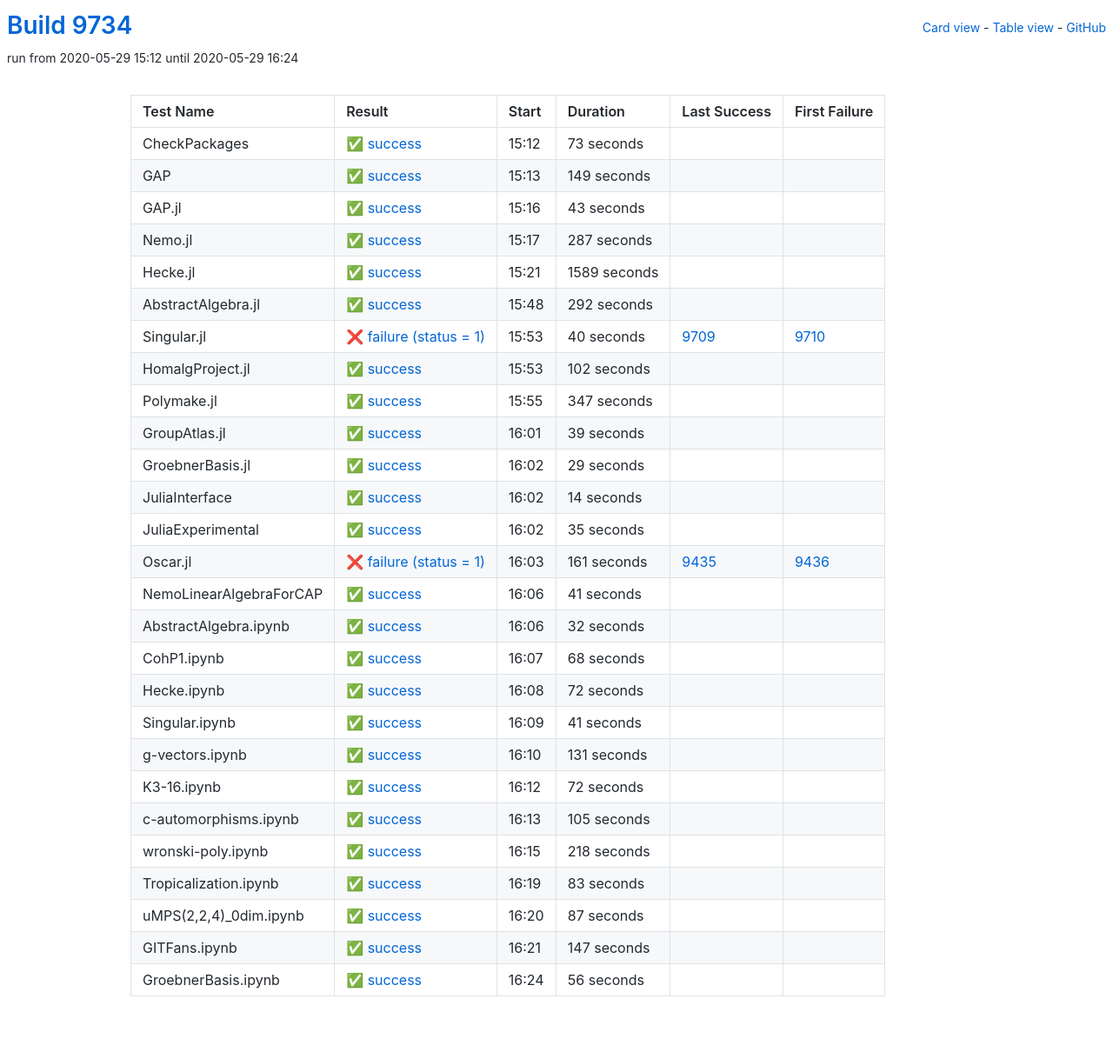
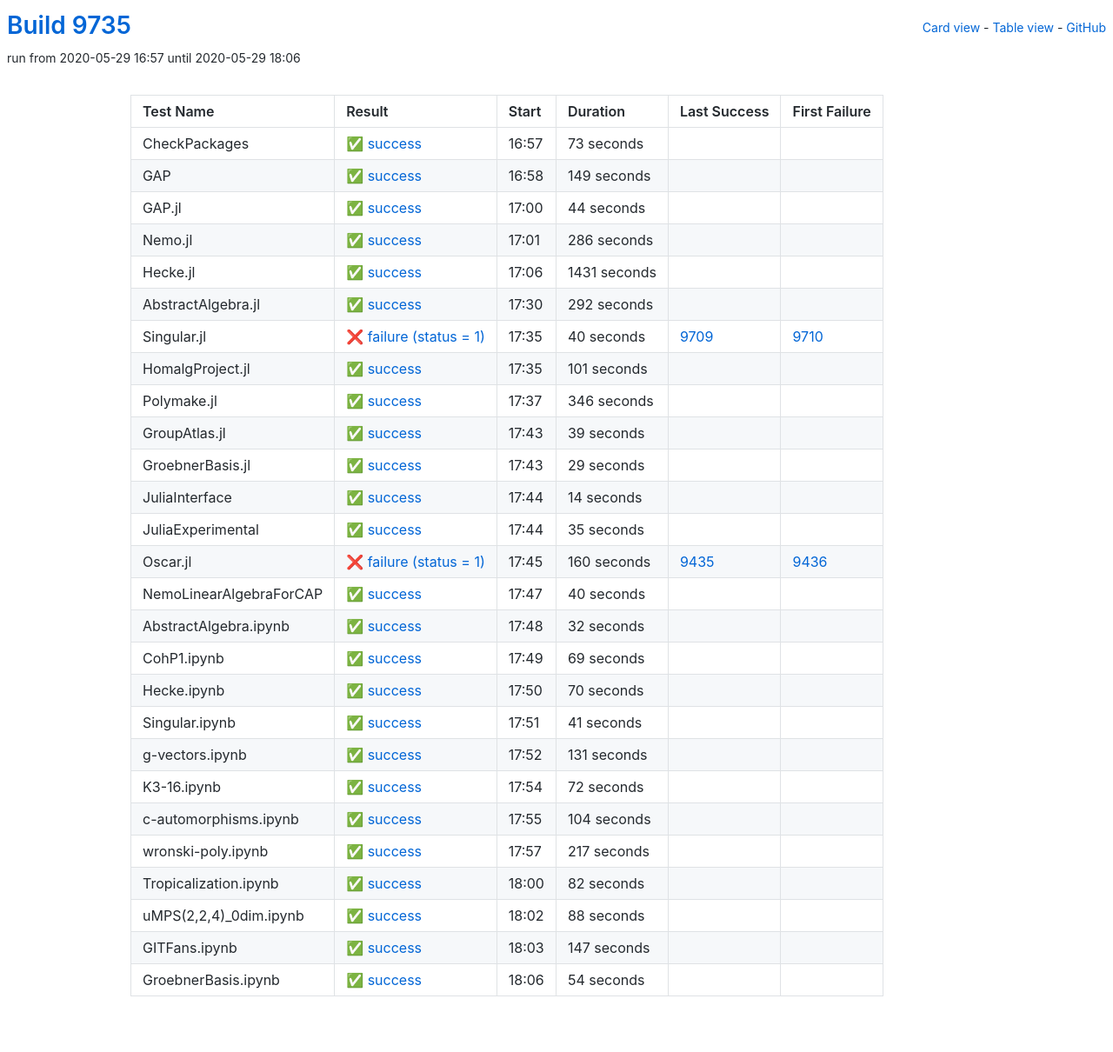
Before and after one commit to oscar-system/oscar-ci-status, a Jekyll site: the page built from table.html, in a window 1280 px wide. Shown: the whole page at 87% size. Built offline with Jekyll 4.4.1, drawn with Linux system fonts in a browser that asks for light colours.

Commit message:
Build 9735

```diff
--- a/_data/ci.yml
+++ b/_data/ci.yml
@@ -1,5 +1,5 @@
-build: 9734
-build_url: https://oscarci.mathematik.uni-kl.de/job/oscar/9734/
+build: 9735
+build_url: https://oscarci.mathematik.uni-kl.de/job/oscar/9735/
 job: oscar
 tests:
 - duration: 73
@@ -9,9 +9,9 @@
   id: checkpackages
   last_success: false
   last_success_url: null
-  log: https://oscarci.mathematik.uni-kl.de/job/oscar/9734/artifact/logs/build-9734/CheckPackages.log
+  log: https://oscarci.mathematik.uni-kl.de/job/oscar/9735/artifact/logs/build-9735/CheckPackages.log
   name: CheckPackages
-  start: 2020-05-29 15:12
+  start: 2020-05-29 16:57
   status: success
   success: true
 - duration: 149
@@ -21,45 +21,45 @@
   id: gap
   last_success: false
   last_success_url: null
-  log: https://oscarci.mathematik.uni-kl.de/job/oscar/9734/artifact/logs/build-9734/GAP.log
+  log: https://oscarci.mathematik.uni-kl.de/job/oscar/9735/artifact/logs/build-9735/GAP.log
   name: GAP
-  start: 2020-05-29 15:13
+  start: 2020-05-29 16:58
   status: success
   success: true
-- duration: 43
+- duration: 44
   exitcode: 0
   first_failure: false
   first_failure_url: null
   id: gap-jl
   last_success: false
   last_success_url: null
-  log: https://oscarci.mathematik.uni-kl.de/job/oscar/9734/artifact/logs/build-9734/GAP.jl.log
+  log: https://oscarci.mathematik.uni-kl.de/job/oscar/9735/artifact/logs/build-9735/GAP.jl.log
   name: GAP.jl
-  start: 2020-05-29 15:16
+  start: 2020-05-29 17:00
   status: success
   success: true
-- duration: 287
+- duration: 286
   exitcode: 0
   first_failure: false
   first_failure_url: null
   id: nemo-jl
   last_success: false
   last_success_url: null
-  log: https://oscarci.mathematik.uni-kl.de/job/oscar/9734/artifact/logs/build-9734/Nemo.jl.log
+  log: https://oscarci.mathematik.uni-kl.de/job/oscar/9735/artifact/logs/build-9735/Nemo.jl.log
   name: Nemo.jl
-  start: 2020-05-29 15:17
+  start: 2020-05-29 17:01
   status: success
   success: true
-- duration: 1589
+- duration: 1431
   exitcode: 0
   first_failure: false
   first_failure_url: null
   id: hecke-jl
   last_success: false
   last_success_url: null
-  log: https://oscarci.mathematik.uni-kl.de/job/oscar/9734/artifact/logs/build-9734/Hecke.jl.log
+  log: https://oscarci.mathematik.uni-kl.de/job/oscar/9735/artifact/logs/build-9735/Hecke.jl.log
   name: Hecke.jl
-  start: 2020-05-29 15:21
+  start: 2020-05-29 17:06
   status: success
   success: true
 - duration: 292
@@ -69,9 +69,9 @@
   id: abstractalgebra-jl
   last_success: false
   last_success_url: null
-  log: https://oscarci.mathematik.uni-kl.de/job/oscar/9734/artifact/logs/build-9734/AbstractAlgebra.jl.log
+  log: https://oscarci.mathematik.uni-kl.de/job/oscar/9735/artifact/logs/build-9735/AbstractAlgebra.jl.log
   name: AbstractAlgebra.jl
-  start: 2020-05-29 15:48
+  start: 2020-05-29 17:30
   status: success
   success: true
 - duration: 40
@@ -81,33 +81,33 @@
   id: singular-jl
   last_success: 9709
   last_success_url: https://oscarci.mathematik.uni-kl.de/job/oscar/9709/
-  log: https://oscarci.mathematik.uni-kl.de/job/oscar/9734/artifact/logs/build-9734/Singular.jl.log
+  log: https://oscarci.mathematik.uni-kl.de/job/oscar/9735/artifact/logs/build-9735/Singular.jl.log
   name: Singular.jl
-  start: 2020-05-29 15:53
+  start: 2020-05-29 17:35
   status: failure
   success: false
-- duration: 102
+- duration: 101
   exitcode: 0
   first_failure: false
   first_failure_url: null
   id: homalgproject-jl
   last_success: false
   last_success_url: null
-  log: https://oscarci.mathematik.uni-kl.de/job/oscar/9734/artifact/logs/build-9734/HomalgProject.jl.log
+  log: https://oscarci.mathematik.uni-kl.de/job/oscar/9735/artifact/logs/build-9735/HomalgProject.jl.log
   name: HomalgProject.jl
-  start: 2020-05-29 15:53
+  start: 2020-05-29 17:35
   status: success
   success: true
-- duration: 347
+- duration: 346
   exitcode: 0
   first_failure: false
   first_failure_url: null
   id: polymake-jl
   last_success: false
   last_success_url: null
-  log: https://oscarci.mathematik.uni-kl.de/job/oscar/9734/artifact/logs/build-9734/Polymake.jl.log
+  log: https://oscarci.mathematik.uni-kl.de/job/oscar/9735/artifact/logs/build-9735/Polymake.jl.log
   name: Polymake.jl
-  start: 2020-05-29 15:55
+  start: 2020-05-29 17:37
   status: success
   success: true
 - duration: 39
@@ -117,9 +117,9 @@
   id: groupatlas-jl
   last_success: false
   last_success_url: null
-  log: https://oscarci.mathematik.uni-kl.de/job/oscar/9734/artifact/logs/build-9734/GroupAtlas.jl.log
+  log: https://oscarci.mathematik.uni-kl.de/job/oscar/9735/artifact/logs/build-9735/GroupAtlas.jl.log
   name: GroupAtlas.jl
-  start: 2020-05-29 16:01
+  start: 2020-05-29 17:43
   status: success
   success: true
 - duration: 29
@@ -129,9 +129,9 @@
   id: groebnerbasis-jl
   last_success: false
   last_success_url: null
-  log: https://oscarci.mathematik.uni-kl.de/job/oscar/9734/artifact/logs/build-9734/GroebnerBasis.jl.log
+  log: https://oscarci.mathematik.uni-kl.de/job/oscar/9735/artifact/logs/build-9735/GroebnerBasis.jl.log
   name: GroebnerBasis.jl
-  start: 2020-05-29 16:02
+  start: 2020-05-29 17:43
   status: success
   success: true
 - duration: 14
@@ -141,9 +141,9 @@
   id: juliainterface
   last_success: false
   last_success_url: null
-  log: https://oscarci.mathematik.uni-kl.de/job/oscar/9734/artifact/logs/build-9734/JuliaInterface.log
+  log: https://oscarci.mathematik.uni-kl.de/job/oscar/9735/artifact/logs/build-9735/JuliaInterface.log
   name: JuliaInterface
-  start: 2020-05-29 16:02
+  start: 2020-05-29 17:44
   status: success
   success: true
 - duration: 35
@@ -153,33 +153,33 @@
   id: juliaexperimental
   last_success: false
   last_success_url: null
-  log: https://oscarci.mathematik.uni-kl.de/job/oscar/9734/artifact/logs/build-9734/JuliaExperimental.log
+  log: https://oscarci.mathematik.uni-kl.de/job/oscar/9735/artifact/logs/build-9735/JuliaExperimental.log
   name: JuliaExperimental
-  start: 2020-05-29 16:02
+  start: 2020-05-29 17:44
   status: success
   success: true
-- duration: 161
+- duration: 160
   exitcode: 1
   first_failure: 9436
   first_failure_url: https://oscarci.mathematik.uni-kl.de/job/oscar/9436/
   id: oscar-jl
   last_success: 9435
   last_success_url: https://oscarci.mathematik.uni-kl.de/job/oscar/9435/
-  log: https://oscarci.mathematik.uni-kl.de/job/oscar/9734/artifact/logs/build-9734/Oscar.jl.log
+  log: https://oscarci.mathematik.uni-kl.de/job/oscar/9735/artifact/logs/build-9735/Oscar.jl.log
   name: Oscar.jl
-  start: 2020-05-29 16:03
+  start: 2020-05-29 17:45
   status: failure
   success: false
-- duration: 41
+- duration: 40
   exitcode: 0
   first_failure: false
   first_failure_url: null
   id: nemolinearalgebraforcap
   last_success: false
   last_success_url: null
-  log: https://oscarci.mathematik.uni-kl.de/job/oscar/9734/artifact/logs/build-9734/NemoLinearAlgebraForCAP.log
+  log: https://oscarci.mathematik.uni-kl.de/job/oscar/9735/artifact/logs/build-9735/NemoLinearAlgebraForCAP.log
   name: NemoLinearAlgebraForCAP
-  start: 2020-05-29 16:06
+  start: 2020-05-29 17:47
   status: success
   success: true
 - duration: 32
@@ -189,33 +189,33 @@
   id: abstractalgebra-ipynb
   last_success: false
   last_success_url: null
-  log: https://oscarci.mathematik.uni-kl.de/job/oscar/9734/artifact/logs/build-9734/AbstractAlgebra.ipynb.log
+  log: https://oscarci.mathematik.uni-kl.de/job/oscar/9735/artifact/logs/build-9735/AbstractAlgebra.ipynb.log
   name: AbstractAlgebra.ipynb
-  start: 2020-05-29 16:06
+  start: 2020-05-29 17:48
   status: success
   success: true
-- duration: 68
+- duration: 69
   exitcode: 0
   first_failure: false
   first_failure_url: null
   id: cohp1-ipynb
   last_success: false
   last_success_url: null
-  log: https://oscarci.mathematik.uni-kl.de/job/oscar/9734/artifact/logs/build-9734/CohP1.ipynb.log
+  log: https://oscarci.mathematik.uni-kl.de/job/oscar/9735/artifact/logs/build-9735/CohP1.ipynb.log
   name: CohP1.ipynb
-  start: 2020-05-29 16:07
+  start: 2020-05-29 17:49
   status: success
   success: true
-- duration: 72
+- duration: 70
   exitcode: 0
   first_failure: false
   first_failure_url: null
   id: hecke-ipynb
   last_success: false
   last_success_url: null
-  log: https://oscarci.mathematik.uni-kl.de/job/oscar/9734/artifact/logs/build-9734/Hecke.ipynb.log
+  log: https://oscarci.mathematik.uni-kl.de/job/oscar/9735/artifact/logs/build-9735/Hecke.ipynb.log
   name: Hecke.ipynb
-  start: 2020-05-29 16:08
+  start: 2020-05-29 17:50
   status: success
   success: true
 - duration: 41
@@ -225,9 +225,9 @@
   id: singular-ipynb
   last_success: false
   last_success_url: null
-  log: https://oscarci.mathematik.uni-kl.de/job/oscar/9734/artifact/logs/build-9734/Singular.ipynb.log
+  log: https://oscarci.mathematik.uni-kl.de/job/oscar/9735/artifact/logs/build-9735/Singular.ipynb.log
   name: Singular.ipynb
-  start: 2020-05-29 16:09
+  start: 2020-05-29 17:51
   status: success
   success: true
 - duration: 131
@@ -237,9 +237,9 @@
   id: g-vectors-ipynb
   last_success: false
   last_success_url: null
-  log: https://oscarci.mathematik.uni-kl.de/job/oscar/9734/artifact/logs/build-9734/g-vectors.ipynb.log
+  log: https://oscarci.mathematik.uni-kl.de/job/oscar/9735/artifact/logs/build-9735/g-vectors.ipynb.log
   name: g-vectors.ipynb
-  start: 2020-05-29 16:10
+  start: 2020-05-29 17:52
   status: success
   success: true
 - duration: 72
@@ -249,57 +249,57 @@
   id: k3-16-ipynb
   last_success: false
   last_success_url: null
-  log: https://oscarci.mathematik.uni-kl.de/job/oscar/9734/artifact/logs/build-9734/K3-16.ipynb.log
+  log: https://oscarci.mathematik.uni-kl.de/job/oscar/9735/artifact/logs/build-9735/K3-16.ipynb.log
   name: K3-16.ipynb
-  start: 2020-05-29 16:12
+  start: 2020-05-29 17:54
   status: success
   success: true
-- duration: 105
+- duration: 104
   exitcode: 0
   first_failure: false
   first_failure_url: null
   id: c-automorphisms-ipynb
   last_success: false
   last_success_url: null
-  log: https://oscarci.mathematik.uni-kl.de/job/oscar/9734/artifact/logs/build-9734/c-automorphisms.ipynb.log
+  log: https://oscarci.mathematik.uni-kl.de/job/oscar/9735/artifact/logs/build-9735/c-automorphisms.ipynb.log
   name: c-automorphisms.ipynb
-  start: 2020-05-29 16:13
+  start: 2020-05-29 17:55
   status: success
   success: true
-- duration: 218
+- duration: 217
   exitcode: 0
   first_failure: false
   first_failure_url: null
   id: wronski-poly-ipynb
   last_success: false
   last_success_url: null
-  log: https://oscarci.mathematik.uni-kl.de/job/oscar/9734/artifact/logs/build-9734/wronski-poly.ipynb.log
+  log: https://oscarci.mathematik.uni-kl.de/job/oscar/9735/artifact/logs/build-9735/wronski-poly.ipynb.log
   name: wronski-poly.ipynb
-  start: 2020-05-29 16:15
+  start: 2020-05-29 17:57
   status: success
   success: true
-- duration: 83
+- duration: 82
   exitcode: 0
   first_failure: false
   first_failure_url: null
   id: tropicalization-ipynb
   last_success: false
   last_success_url: null
-  log: https://oscarci.mathematik.uni-kl.de/job/oscar/9734/artifact/logs/build-9734/Tropicalization.ipynb.log
+  log: https://oscarci.mathematik.uni-kl.de/job/oscar/9735/artifact/logs/build-9735/Tropicalization.ipynb.log
   name: Tropicalization.ipynb
-  start: 2020-05-29 16:19
+  start: 2020-05-29 18:00
   status: success
   success: true
-- duration: 87
+- duration: 88
   exitcode: 0
   first_failure: false
   first_failure_url: null
   id: umps-2-2-4-0dim-ipynb
   last_success: false
   last_success_url: null
-  log: https://oscarci.mathematik.uni-kl.de/job/oscar/9734/artifact/logs/build-9734/uMPS-2-2-4-_0dim.ipynb.log
+  log: https://oscarci.mathematik.uni-kl.de/job/oscar/9735/artifact/logs/build-9735/uMPS-2-2-4-_0dim.ipynb.log
   name: uMPS(2,2,4)_0dim.ipynb
-  start: 2020-05-29 16:20
+  start: 2020-05-29 18:02
   status: success
   success: true
 - duration: 147
@@ -309,20 +309,20 @@
   id: gitfans-ipynb
   last_success: false
   last_success_url: null
-  log: https://oscarci.mathematik.uni-kl.de/job/oscar/9734/artifact/logs/build-9734/GITFans.ipynb.log
+  log: https://oscarci.mathematik.uni-kl.de/job/oscar/9735/artifact/logs/build-9735/GITFans.ipynb.log
   name: GITFans.ipynb
-  start: 2020-05-29 16:21
+  start: 2020-05-29 18:03
   status: success
   success: true
-- duration: 56
+- duration: 54
   exitcode: 0
   first_failure: false
   first_failure_url: null
   id: groebnerbasis-ipynb
   last_success: false
   last_success_url: null
-  log: https://oscarci.mathematik.uni-kl.de/job/oscar/9734/artifact/logs/build-9734/GroebnerBasis.ipynb.log
+  log: https://oscarci.mathematik.uni-kl.de/job/oscar/9735/artifact/logs/build-9735/GroebnerBasis.ipynb.log
   name: GroebnerBasis.ipynb
-  start: 2020-05-29 16:24
+  start: 2020-05-29 18:06
   status: success
   success: true
```
Also changed, not shown: README.md.
